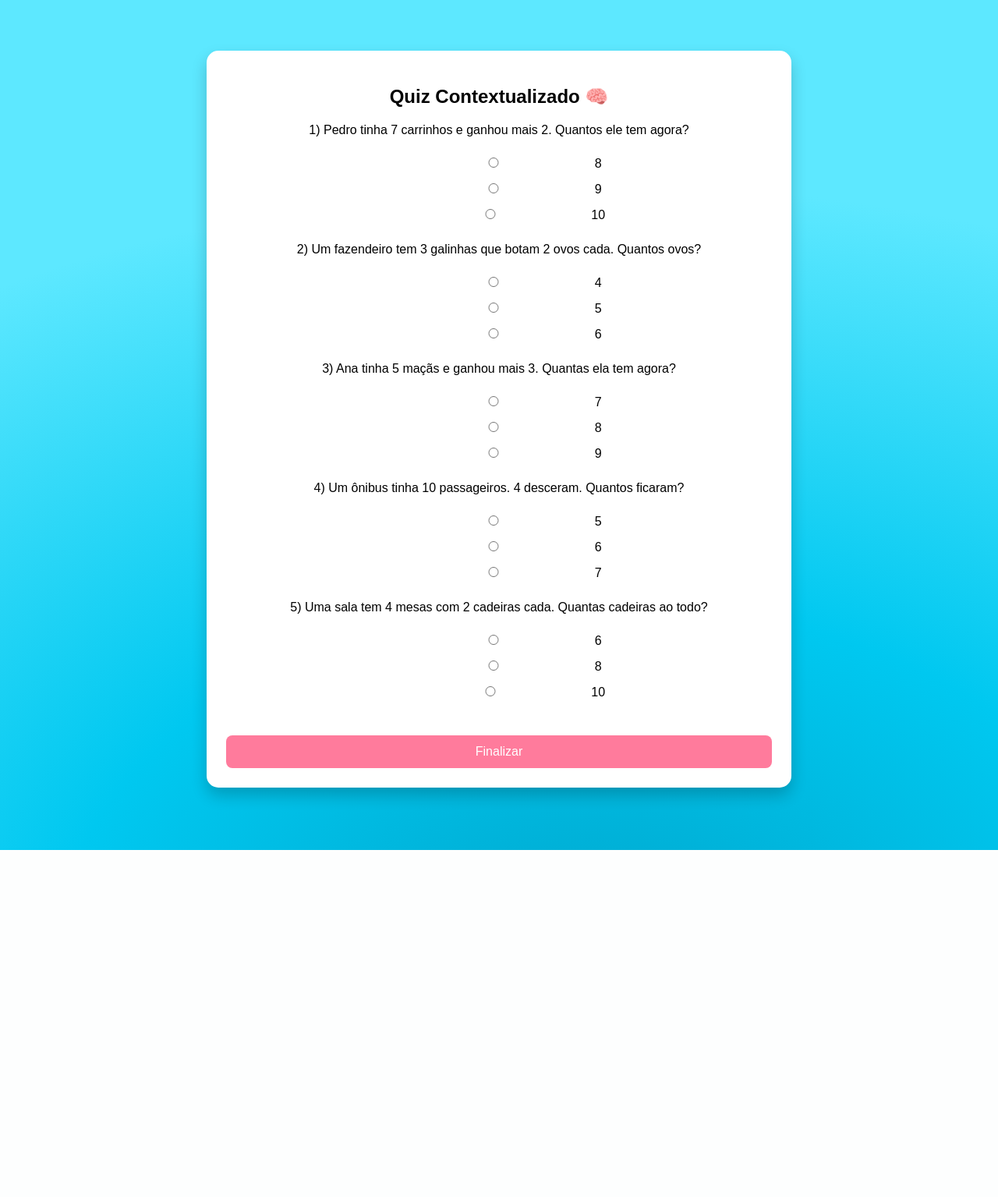
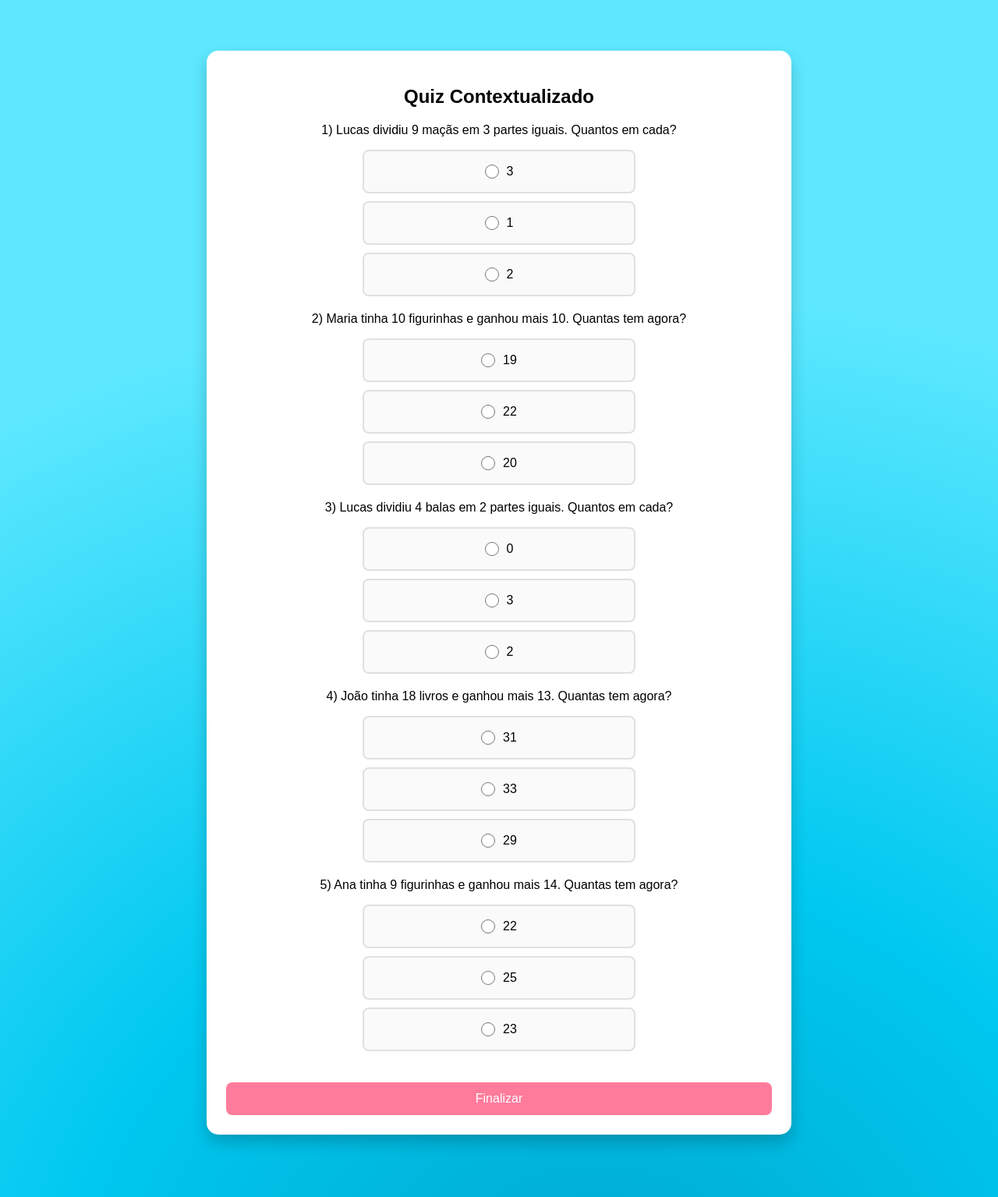
Before and after one commit to Ritaaissac/Divermatica, a Flask app: page /quiz-contexto in a window 1280 px wide. Shown: the part 129-1664 px from the top of the page at 78% size. Before the commit the page ends 1219 px from the top, so only its background shows below. Run offline with Flask 3, Linux system fonts and the light colour scheme.

Commit message:
Melhorei o quiz e adicionei algumas imagens

```diff
--- a/static/css/index.css
+++ b/static/css/index.css
@@ -267,6 +267,7 @@ body {
 .mascote {
     width: clamp(160px, 30vw, 400px);
     max-width: 80%;
+    top: 50px;
     height: auto;
     position: relative;
     z-index: 3;
--- a/templates/index.html
+++ b/templates/index.html
@@ -13,7 +13,7 @@
         <div class="circle circle-bottom-left"></div>
         <div class="circle circle-right"></div>
         <div class="circle-mascote">
-            <img class="mascote" src="static/mascote.png" alt="Mascote">
+            <img class="mascote" src="static/mascote_acenando.png" alt="Mascote">
         </div>
 
         <!-- Badges PNG ao redor do círculo do mascote (posicionados externamente) -->
--- a/templates/quiz_contexto.html
+++ b/templates/quiz_contexto.html
@@ -26,12 +26,41 @@ h2 {
 
 .question {
   margin-bottom: 20px;
+  text-align: center;
+}
+
+.answers {
+  display: flex;
+  flex-direction: column;
+  gap: 10px;
+  margin-top: 10px;
+  max-width: 350px;
+  margin-left: auto;
+  margin-right: auto;
 }
 
 .answers label {
-  display: block;
-  padding: 5px;
+  display: flex;
+  align-items: center;
+  justify-content: center;
+  padding: 12px 15px;
   cursor: pointer;
+  border: 2px solid #e0e0e0;
+  border-radius: 8px;
+  transition: all 0.3s ease;
+  background: #fafafa;
+}
+
+.answers label:hover {
+  background: #f0f0f0;
+  border-color: #ff7b9c;
+}
+
+.answers input[type="radio"] {
+  margin-right: 10px;
+  cursor: pointer;
+  width: 18px;
+  height: 18px;
 }
 
 button {
@@ -76,12 +105,11 @@ button {
   color: white;
 }
 </style>
-</head>
 
 <body>
 
 <div class="container" id="quizTela">
-  <h2>Quiz Contextualizado 🧠</h2>
+  <h2>Quiz Contextualizado</h2>
   <form id="quizForm"></form>
   <button id="finalizar" onclick="corrigir()">Finalizar</button>
 </div>
@@ -92,66 +120,82 @@ button {
   <div id="erros" class="result-box"></div>
 
   <div class="btn-group">
-    <button class="novo" onclick="novoQuiz()">🔁 Novo Quiz</button>
-    <button class="sair" onclick="sair()">🔙 Sair</button>
+    <button class="novo" onclick="novoQuiz()">Novo Quiz</button>
+    <button class="sair" onclick="sair()">Sair</button>
   </div>
 </div>
 
 <script>
-const bancoQuestoes = [
-  {
-    q: "Ana tinha 5 maçãs e ganhou mais 3. Quantas ela tem agora?",
-    op: ["7","8","9"],
-    c: "8"
-  },
-  {
-    q: "Um ônibus tinha 10 passageiros. 4 desceram. Quantos ficaram?",
-    op: ["5","6","7"],
-    c: "6"
-  },
-  {
-    q: "João tem 2 caixas com 4 brinquedos cada. Quantos brinquedos ele tem?",
-    op: ["6","8","10"],
-    c: "8"
-  },
-  {
-    q: "Maria dividiu 12 balas entre 3 amigos. Quantas cada um recebeu?",
-    op: ["3","4","5"],
-    c: "4"
-  },
-  {
-    q: "Pedro tinha 7 carrinhos e ganhou mais 2. Quantos ele tem agora?",
-    op: ["8","9","10"],
-    c: "9"
-  },
-  {
-    q: "Uma sala tem 4 mesas com 2 cadeiras cada. Quantas cadeiras ao todo?",
-    op: ["6","8","10"],
-    c: "8"
-  },
-  {
-    q: "Carla tinha 15 doces e comeu 5. Quantos sobraram?",
-    op: ["8","9","10"],
-    c: "10"
-  },
-  {
-    q: "Um fazendeiro tem 3 galinhas que botam 2 ovos cada. Quantos ovos?",
-    op: ["4","5","6"],
-    c: "6"
+
+// 🔥 DADOS DINÂMICOS
+const nomes = ["Ana", "João", "Maria", "Pedro", "Carla", "Lucas"];
+const objetos = ["maçãs", "balas", "brinquedos", "livros", "figurinhas", "doces"];
+
+// 🔥 GERADOR DE QUESTÕES CONTEXTUALIZADAS
+function gerarQuestao() {
+  const tipo = Math.floor(Math.random() * 4);
+
+  let nome = nomes[Math.floor(Math.random() * nomes.length)];
+  let obj = objetos[Math.floor(Math.random() * objetos.length)];
+
+  let n1, n2, pergunta, correta;
+
+  if (tipo === 0) {
+    n1 = Math.floor(Math.random() * 20);
+    n2 = Math.floor(Math.random() * 20);
+    correta = n1 + n2;
+    pergunta = `${nome} tinha ${n1} ${obj} e ganhou mais ${n2}. Quantas tem agora?`;
   }
-];
+
+  if (tipo === 1) {
+    n1 = Math.floor(Math.random() * 20);
+    n2 = Math.floor(Math.random() * n1);
+    correta = n1 - n2;
+    pergunta = `${nome} tinha ${n1} ${obj} e perdeu ${n2}. Quantas sobraram?`;
+  }
+
+  if (tipo === 2) {
+    n1 = Math.floor(Math.random() * 10);
+    n2 = Math.floor(Math.random() * 5);
+    correta = n1 * n2;
+    pergunta = `${nome} tem ${n1} caixas com ${n2} ${obj} cada. Quantos no total?`;
+  }
+
+  if (tipo === 3) {
+    n2 = Math.floor(Math.random() * 5) + 1;
+    correta = Math.floor(Math.random() * 10);
+    n1 = correta * n2;
+    pergunta = `${nome} dividiu ${n1} ${obj} em ${n2} partes iguais. Quantos em cada?`;
+  }
+
+  let opcoes = new Set();
+  opcoes.add(correta.toString());
+
+  while (opcoes.size < 3) {
+    let erro = correta + Math.floor(Math.random() * 5 - 2);
+    if (erro !== correta && erro >= 0) {
+      opcoes.add(erro.toString());
+    }
+  }
+
+  return {
+    q: pergunta,
+    op: Array.from(opcoes).sort(() => Math.random() - 0.5),
+    c: correta.toString()
+  };
+}
 
 let questoesSelecionadas = [];
-
-function embaralhar(array) {
-  return array.sort(() => Math.random() - 0.5);
-}
 
 function gerarQuiz() {
   const form = document.getElementById("quizForm");
   form.innerHTML = "";
 
-  questoesSelecionadas = embaralhar([...bancoQuestoes]).slice(0, 5);
+  questoesSelecionadas = [];
+
+  for (let i = 0; i < 5; i++) {
+    questoesSelecionadas.push(gerarQuestao());
+  }
 
   questoesSelecionadas.forEach((item, index) => {
     let div = document.createElement("div");
@@ -196,10 +240,10 @@ function corrigir() {
   document.getElementById("resultadoTela").style.display = "block";
 
   document.getElementById("pontuacao").innerText =
-    `Você acertou ${acertos} de ${questoesSelecionadas.length} 🎉`;
+    `Você acertou ${acertos} de ${questoesSelecionadas.length}`;
 
   document.getElementById("erros").innerHTML =
-    errosHTML || "Parabéns! Você acertou tudo 😄";
+    errosHTML || "Parabéns! Você acertou tudo!";
 }
 
 function novoQuiz() {
@@ -209,9 +253,11 @@ function novoQuiz() {
 }
 
 function sair() {
-  window.location.href = "/quiz"; // 🔥 ROTA FLASK
+  window.location.href = "/quiz";
 }
 
 gerarQuiz();
+
 </script>
+
 {% endblock %}
```
Also changed, not shown: static/css/styles.css (+8 -22 lines), templates/jogos.html (+1 -9 lines), templates/quiz.html (+60 -19 lines), templates/quiz_contas.html (+93 -25 lines), static/arvore.png (added), static/mascote_acenando.png, 1 other file.
